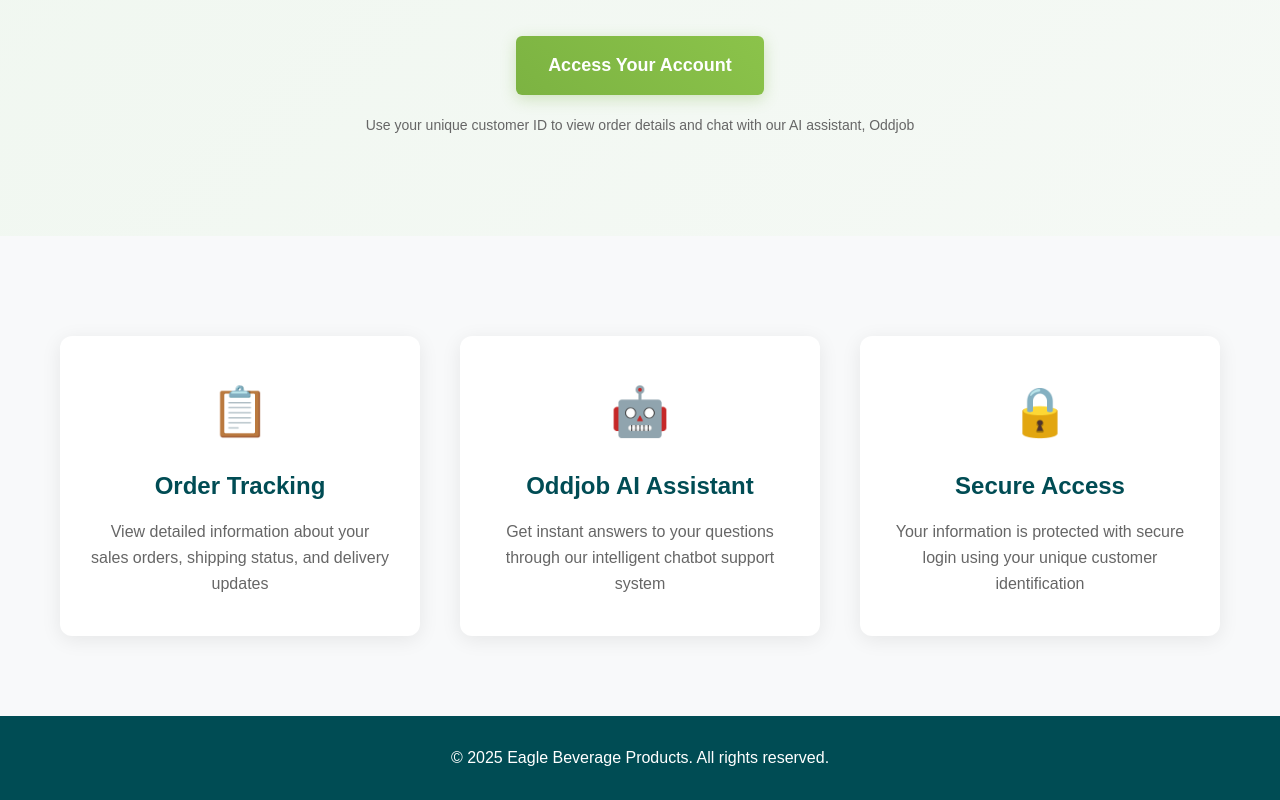
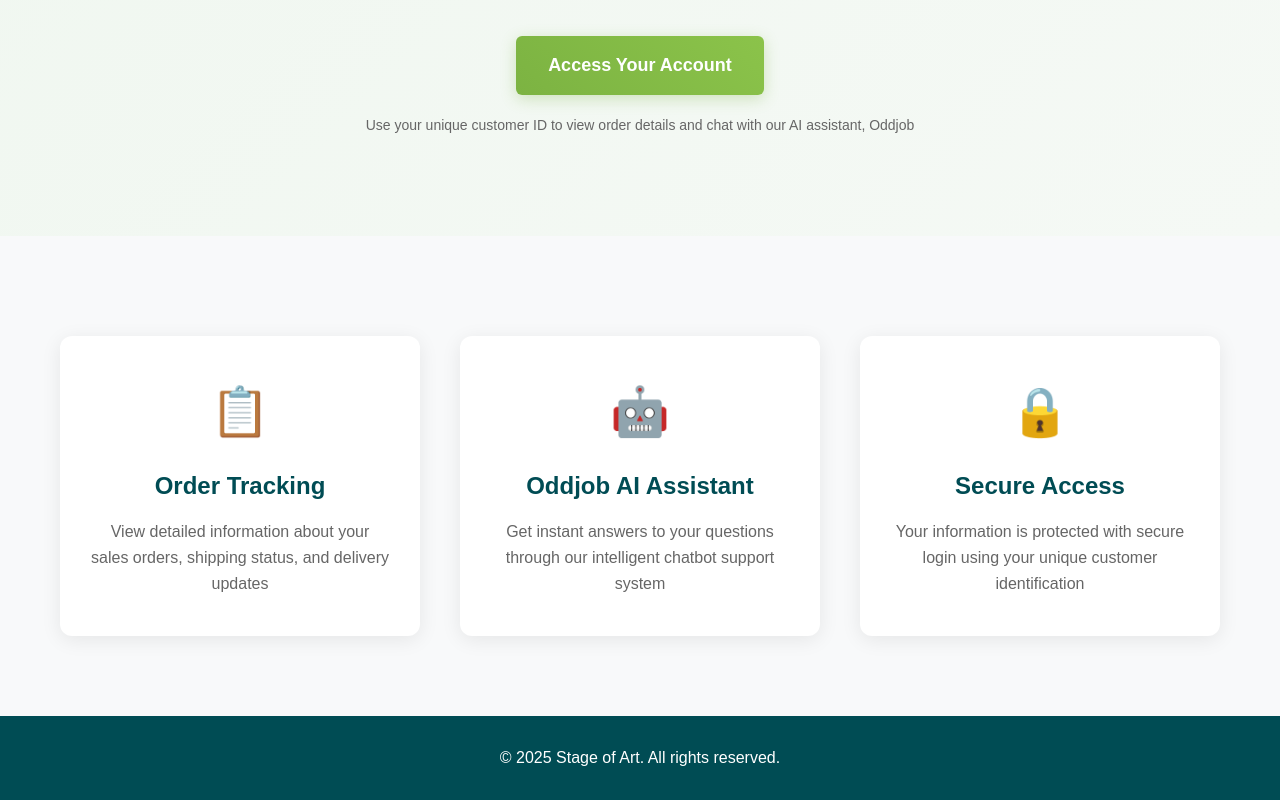
Before and after one commit to Shivam-code15/Customer-AI-Agent, a Next.js app in the folder Frontend/: page / in a window 1280 px wide. Shown: the part 298-1098 px from the top of the page. Built offline with nearby package versions, Linux system fonts and the light colour scheme; no server answers.

Commit message:
Update Footer.js

```diff
--- a/Frontend/components/Footer.js
+++ b/Frontend/components/Footer.js
@@ -4,7 +4,7 @@
   return (
     <footer className={styles.footer}>
       <div className={styles.container}>
-        <p>&copy; 2025 Eagle Beverage Products. All rights reserved.</p>
+        <p>&copy; 2025 Stage of Art. All rights reserved.</p>
       </div>
     </footer>
   );
```
